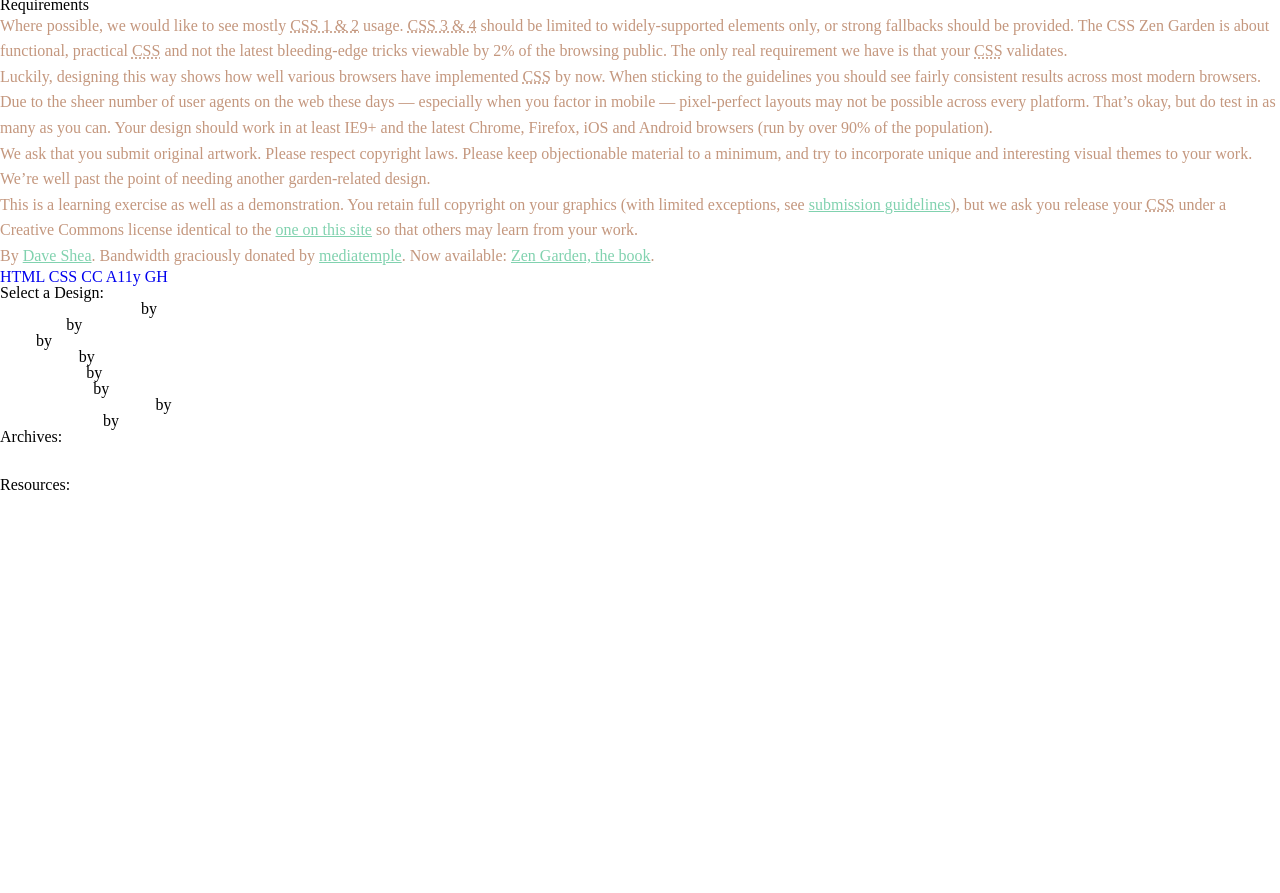
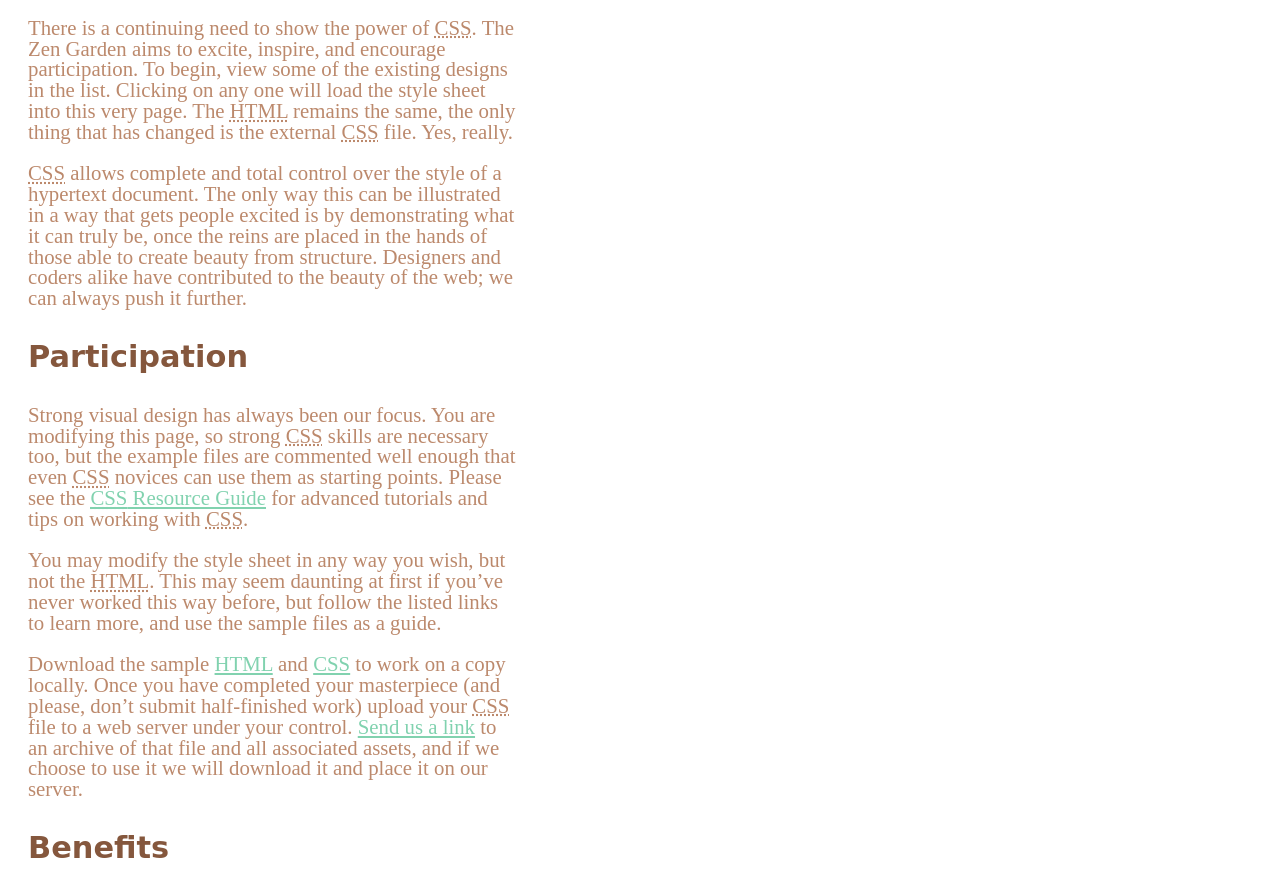
Before and after one commit to Coates-Angie/Group4ZenGarden, a plain HTML site: page zen_garden/index.html in a window 1280 px wide. Shown: the part 656-1549 px from the top of the page. Before the commit the page ends 1229 px from the top, so only its background shows below. Drawn offline with nearby package versions, Linux system fonts and the light colour scheme; files that its build step writes are made by us from their sources; a web font is replaced by a local one.

Commit message:
6/11 changes

```diff
--- /dev/null
+++ b/zen_garden/partials/_colors.scss
@@ -0,0 +1,9 @@
+// color palette - these colors will be the color swatches of the Colors section
+$color-1: #81d2af; // mint - Action color
+$color-2: #85573d; // brown
+$color-3: #e75443; // coral
+$color-4: #f4c56a; // banana
+$color-5: #ffffff; // white
+// additional colors
+$success: #6fce72; // green
+$alert: $color-3; // red
--- /dev/null
+++ b/zen_garden/partials/_layout.scss
@@ -0,0 +1,22 @@
+// breakpoints
+$S: 360px;
+$M: 768px;
+$L: 1024px;
+// media queries
+@mixin MQ($canvas) {
+    @if $canvas==S {
+        @media only screen and (min-width: $S) {
+            @content;
+        }
+    }
+    @else if $canvas==M {
+        @media only screen and (min-width: $M) {
+            @content;
+        }
+    }
+    @else if $canvas==L {
+        @media only screen and (min-width: $L) {
+            @content;
+        }
+    }
+}
--- /dev/null
+++ b/zen_garden/partials/_prefix-mixins.scss
@@ -0,0 +1,13 @@
+@mixin box-sizing($type) {
+    -webkit-box-sizing: $type;
+    -moz-box-sizing: $type;
+    box-sizing: $type;
+}
+
+@mixin clearfix {
+    &::after {
+        clear: both;
+        content: "";
+        display: block;
+    }
+}
--- /dev/null
+++ b/zen_garden/partials/_typography.scss
@@ -0,0 +1,78 @@
+/* --------------------------------
+
+xTypography
+
+-------------------------------- */
+
+//fonts
+$primary-font:'Montserrat',
+san-serif;
+$secondary-font:'Fredericka the Great',
+cursive;
+$slideheading-font:'shrikhand',
+cursive;
+h1 {
+    font-family: $secondary-font;
+    color: $color-2;
+    font-size: 1.8rem;
+    font-weight: 300;
+    line-height: 1.2;
+    margin: 0 0 0.4em;
+    @include MQ(M) {
+        font-size: 2.0rem;
+    }
+    @include MQ(L) {
+        font-size: 2.3rem;
+    }
+}
+
+header h2 {
+    font-family: $secondary-font;
+    color: $color-4;
+    margin: 1em 0;
+    font-size: 1.2rem;
+    @include MQ(M) {
+        font-size: 1.5rem;
+    }
+    @include MQ(L) {
+        font-size: 1.7rem;
+    }
+}
+
+h3 {
+    font-family: $slideheading-font;
+    color: $color-2;
+    @include MQ(S) {
+        font-size: 1.7rem;
+    }
+    @include MQ(M) {
+        font-size: 1.9rem;
+    }
+}
+
+h3.select,
+h3.archives,
+h3.resources {
+    font-family: $secondary-font;
+}
+
+section>h2::before {
+    /* number before each section title */
+    color: darken($color-4, 15%);
+}
+
+p {
+    font-size: 1.2rem;
+    line-height: 1;
+    color: lighten($color-2, 20%);
+    a {
+        color: $color-1;
+        text-decoration: underline;
+    }
+    @include MQ(M) {
+        font-size: 1.3rem;
+    }
+    @include MQ(L) {
+        font-size: 1.3rem;
+    }
+}
--- /dev/null
+++ b/zen_garden/style.scss
@@ -0,0 +1,71 @@
+        @import url('https://fonts.googleapis.com/css2?family=Fredericka+the+Great&family=Montserrat&family=Shrikhand&display=swap');
+        @import 'partials/prefix-mixins';
+        @import 'partials/layout'; // responsive grid and media queries
+        @import 'partials/colors'; //color palette - these colors will be the color swatches of the Colors section $color-1: #81d2af; // mint - Action color
+        @import 'partials/typography'; //typography
+        *,
+        *::after,
+        *::before {
+            @include box-sizing(border-box);
+        }
+
+        html {
+            margin: 0;
+            padding: 0;
+        }
+
+        body {
+            background-color: $color-5;
+        }
+        /*specific divs*/
+
+        .page-wrapper {
+            display: flex;
+            margin: 20px;
+            flex-flow: column wrap;
+            justify-content: flex-start;
+            @include MQ(M) {
+                flex-flow: row wrap;
+                flex-basis: 100%;
+                flex: 1;
+            }
+            @include MQ(L) {
+                flex-flow: row wrap;
+                flex-basis: 100%;
+                flex: 1;
+            }
+        }
+
+        .summary {
+            font-style: italic;
+        }
+
+        .intro,
+        summary {
+            width: 100%;
+            @include MQ(M) {
+                flex-basis: 100%;
+                flex: 2;
+                width: 60%
+            }
+            @include MQ(L) {
+                flex-basis: 100%;
+                flex: 2;
+                width: 60%;
+            }
+        }
+
+        .preamble,
+        .explanation,
+        .participation,
+        .benefits,
+        .requirements {
+            width: 100%;
+            @include MQ(M) {
+                width: 40%;
+            }
+            @include MQ(L) {
+                width: 40%;
+            }
+        }
+        /*# sourceMappingURL=style.scss.map */
```
Also changed, not shown: zen_garden/index.html (+0 -1 lines), style-guide-template/build/wireframe-lg.2de4c0bb.jpg (deleted), style-guide-template/build/wireframe-sm.cd94ea67.jpg (deleted), style-guide-template/src/scss/style-guide.css (added), zen_garden/style.css (added), 9 other files.
